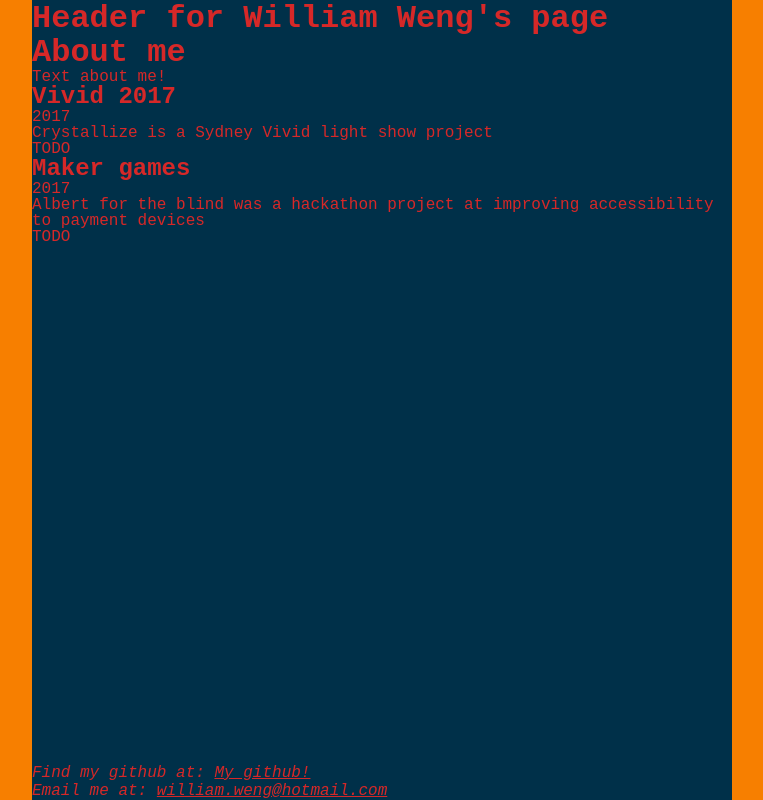
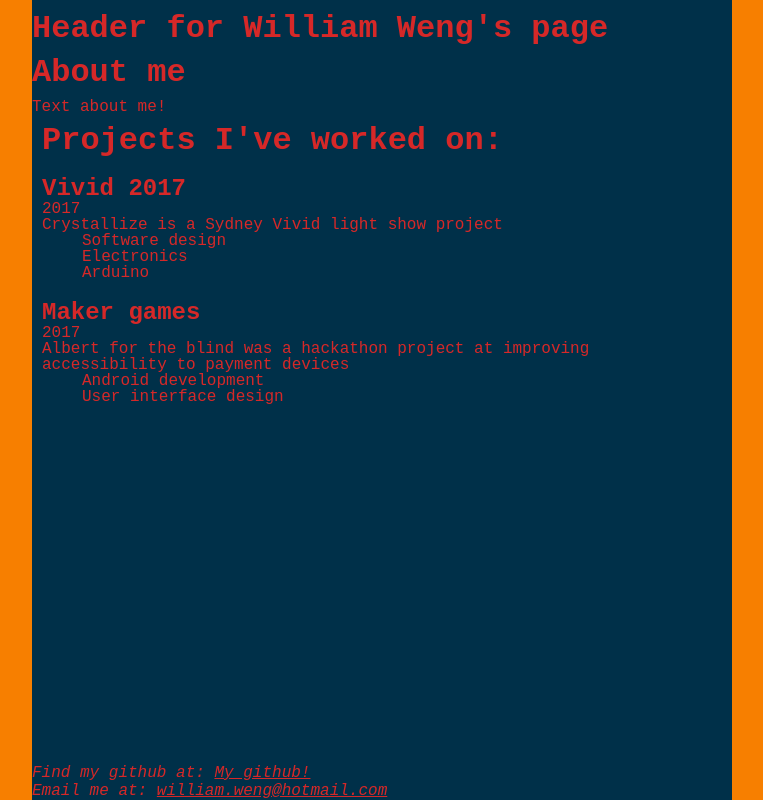
Before and after one commit to will-weng/will-weng.github.io, a React (Create React App) app: page / in a window 1280 px wide. Shown: the whole page, without its empty margins (258-1021 px from the left). Built offline with nearby package versions, Linux system fonts and the light colour scheme; the HTML template or start-up script is replaced by a standard one.

Commit message:
Created project types and project component styles

```diff
--- a/src/components/Header.tsx
+++ b/src/components/Header.tsx
@@ -1,6 +1,11 @@
 import styled from "styled-components";
 
 const HeaderStyle = styled.header`
+    padding-top: 10px;
+
+    * {
+        margin: 0px;
+    }
 `
 function Header() {
     return (
--- a/src/components/Project.tsx
+++ b/src/components/Project.tsx
@@ -1,12 +1,32 @@
+import styled from 'styled-components';
+import ProjectSkills from './ProjectSkills';
 
-function Project() {
+interface ProjectProps {
+    project: Project;
+}
+
+interface Project {
+    name: string,
+    dates: string,
+    description: string,
+    skills: string[]
+}
+
+const ProjectStyled = styled.div`
+    padding-top: 10px;
+    padding-bottom: 10px;
+`
+
+function Project(props: ProjectProps) {
+    const project = props.project
 
     return (
-        <div>
-            { }
-            <h1>Project title</h1>
-            <p>Body text for project description</p>
-        </div>
+        <ProjectStyled key={project.name}>
+            <h2>{project.name}</h2>
+            <p>{project.dates}</p>
+            <p>{project.description}</p>
+            <ProjectSkills skills={project.skills} />
+        </ProjectStyled>
     );
 }
 
--- a/src/components/ProjectSkills.tsx
+++ b/src/components/ProjectSkills.tsx
@@ -3,8 +3,14 @@ interface ProjectSkillsProps {
 }
 
 function ProjectSkills(props: ProjectSkillsProps) {
-    console.log(props)
-    return <>TODO</>;
+    const skills = props.skills
+    return (
+        <ul>
+            {skills.map(skill =>
+                <li>{skill}</li>
+            )}
+        </ul>
+    );
 }
 
 export default ProjectSkills;
--- a/src/components/Projects.tsx
+++ b/src/components/Projects.tsx
@@ -1,22 +1,22 @@
 import projectsData from '../projects.json';
-import ProjectSkills from './ProjectSkills';
+import Project from './Project';
+import styled from 'styled-components';
+
+const ProjectsStyled = styled.div`
+    margin: 10px;
+`
 
 function Projects() {
     const projects = projectsData
 
     return (
-        <>
+        <ProjectsStyled>
+            <h1>Projects I've worked on:</h1>
             {projects.map(project => (
-                <div key={project.name}>
-                    <h2>{project.name}</h2>
-                    <p>{project.dates}</p>
-                    <p>{project.description}</p>
-                    <ProjectSkills skills={project.skills} />
-                </div>
+                <Project key={project.name} project={project} />
             ))}
-        </>
+        </ProjectsStyled>
     );
-
 }
 
 export default Projects;
--- a/src/components/styles/Global.ts
+++ b/src/components/styles/Global.ts
@@ -34,6 +34,10 @@ const GlobalStyles = createGlobalStyle`
     textarea {
         white-space: revert;
     }
+
+    h1 {
+        margin: 10px 0px 10px 0px;
+    }
 `
 
 export default GlobalStyles;
--- a/src/projects.json
+++ b/src/projects.json
@@ -4,7 +4,8 @@
         "dates": "2017",
         "description": "Crystallize is a Sydney Vivid light show project",
         "skills": [
-            "Project management",
+            "Software design",
+            "Electronics",
             "Arduino"
         ]
     },
@@ -13,8 +14,8 @@
         "dates": "2017",
         "description": "Albert for the blind was a hackathon project at improving accessibility to payment devices",
         "skills": [
-            "test",
-            "test"
+            "Android development",
+            "User interface design"
         ]
     }
 ]
```
